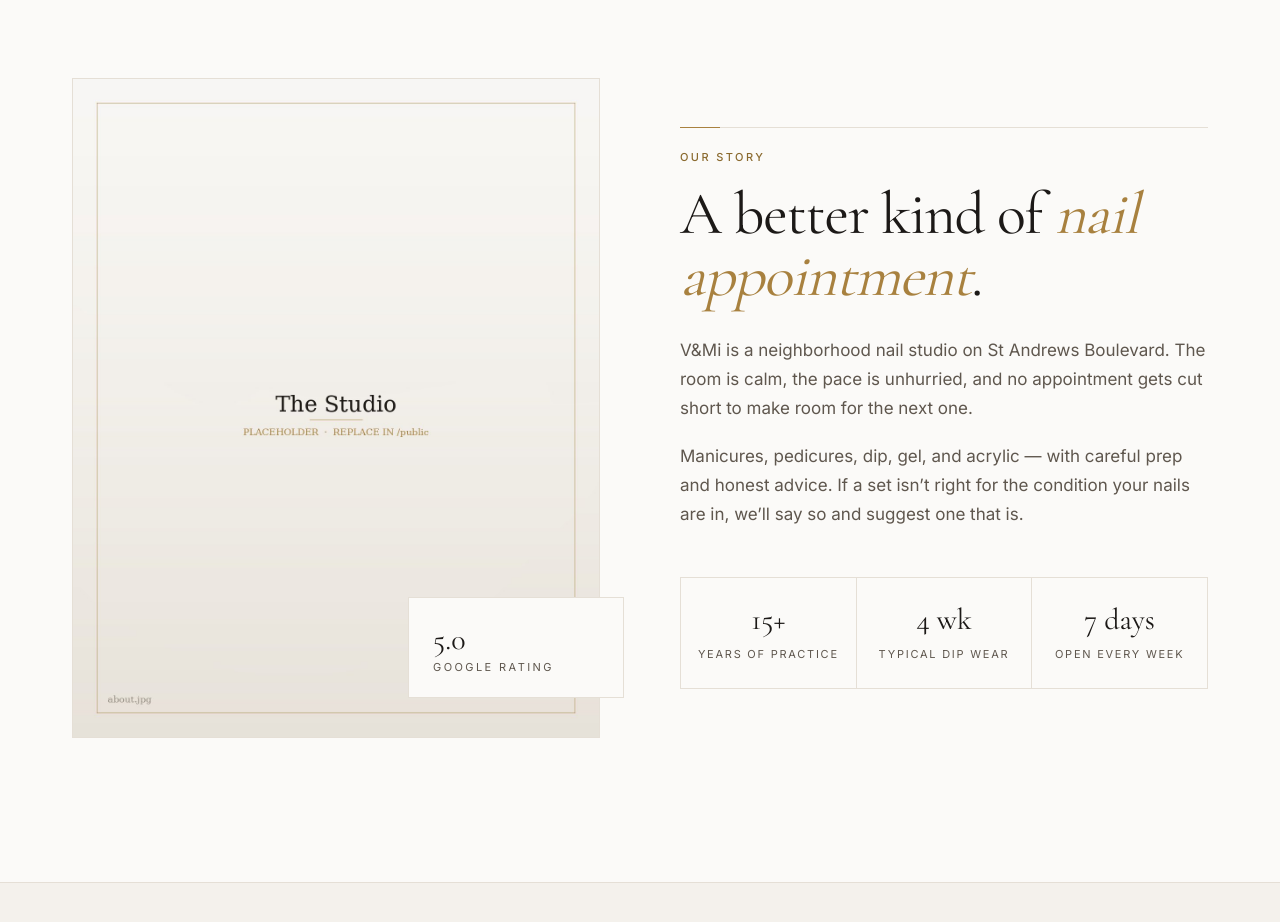
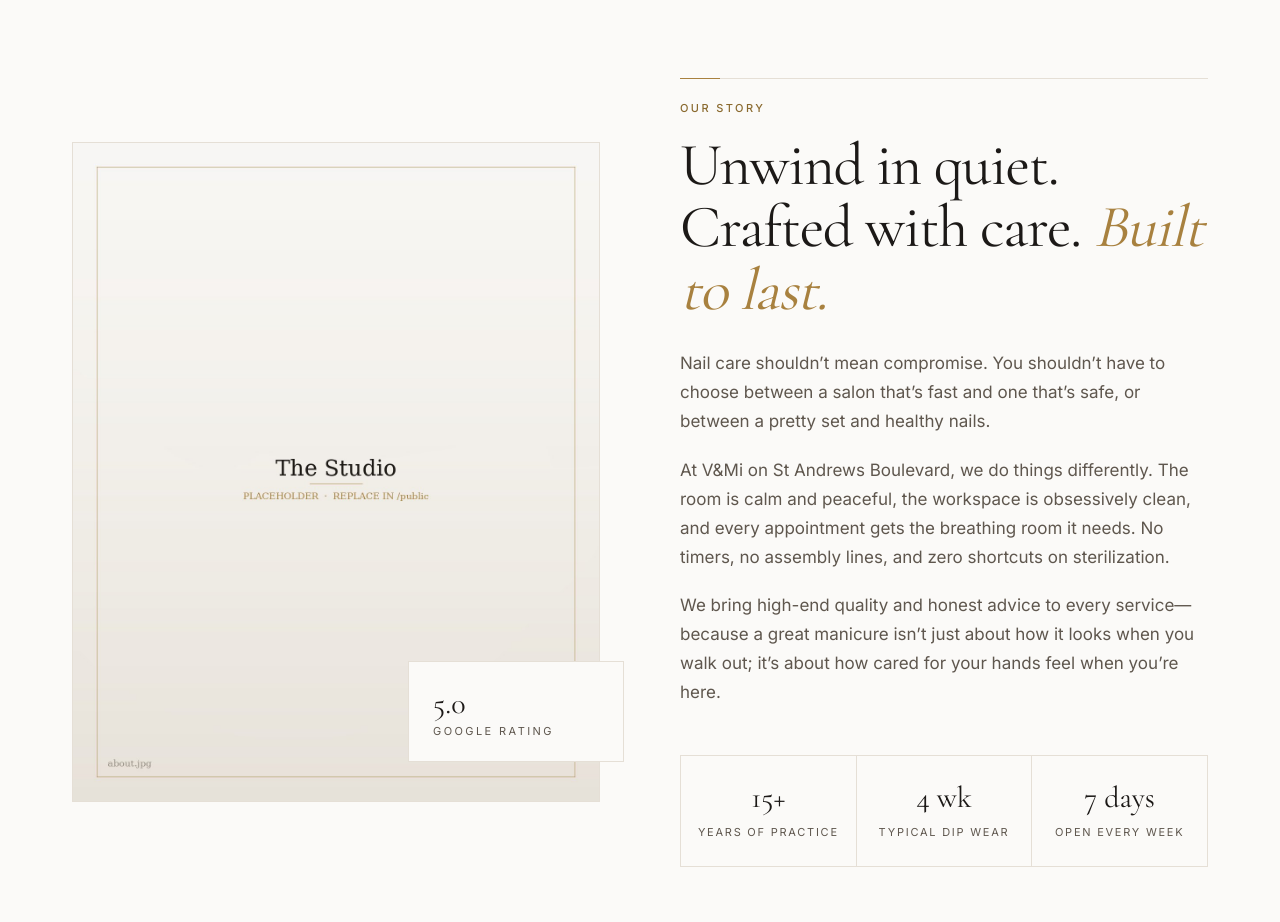
Before and after one commit to MattVinceVnMi/Vnmi_Nail_Spa, a Next.js app: page / in a window 1280 px wide. Shown: the part 880-1802 px from the top of the page. Built offline with nearby package versions, Linux system fonts and the light colour scheme.

Commit message:
Rewrite About section headline and copy
Co-Authored-By: Claude Sonnet 5 <noreply@anthropic.com>

```diff
--- a/components/About.js
+++ b/components/About.js
@@ -48,26 +48,36 @@ export function About() {
               <span className="rule mb-6" aria-hidden="true" />
               <p className="eyebrow mb-5">Our story</p>
               <h2 className="font-display text-display-lg text-ink">
-                A better kind of <span className="italic text-accent">nail appointment</span>.
+                Unwind in quiet. Crafted with care.{' '}
+                <span className="italic text-accent">Built to last.</span>
               </h2>
             </Reveal>
 
             <Reveal className="mt-7" delay={0.06}>
               <p className="max-w-prose text-body text-muted sm:text-body-lg">
-                V&amp;Mi is a neighborhood nail studio on St Andrews Boulevard. The room is calm, the
-                pace is unhurried, and no appointment gets cut short to make room for the next one.
+                Nail care shouldn&rsquo;t mean compromise. You shouldn&rsquo;t have to choose between a
+                salon that&rsquo;s fast and one that&rsquo;s safe, or between a pretty set and healthy
+                nails.
               </p>
             </Reveal>
 
             <Reveal className="mt-5" delay={0.1}>
               <p className="max-w-prose text-body text-muted sm:text-body-lg">
-                Manicures, pedicures, dip, gel, and acrylic — with careful prep and honest advice. If a
-                set isn&rsquo;t right for the condition your nails are in, we&rsquo;ll say so and suggest
-                one that is.
+                At V&amp;Mi on St Andrews Boulevard, we do things differently. The room is calm and
+                peaceful, the workspace is obsessively clean, and every appointment gets the breathing
+                room it needs. No timers, no assembly lines, and zero shortcuts on sterilization.
               </p>
             </Reveal>
 
-            <Reveal className="mt-10 sm:mt-12" delay={0.14}>
+            <Reveal className="mt-5" delay={0.14}>
+              <p className="max-w-prose text-body text-muted sm:text-body-lg">
+                We bring high-end quality and honest advice to every service&mdash;because a great
+                manicure isn&rsquo;t just about how it looks when you walk out; it&rsquo;s about how
+                cared for your hands feel when you&rsquo;re here.
+              </p>
+            </Reveal>
+
+            <Reveal className="mt-10 sm:mt-12" delay={0.18}>
               <dl className="grid grid-cols-3 gap-px border border-border bg-border">
                 {STATS.map(({ n, l }) => (
                   <div key={l} className="bg-bg px-3 py-5 text-center sm:px-4 sm:py-6">
```
